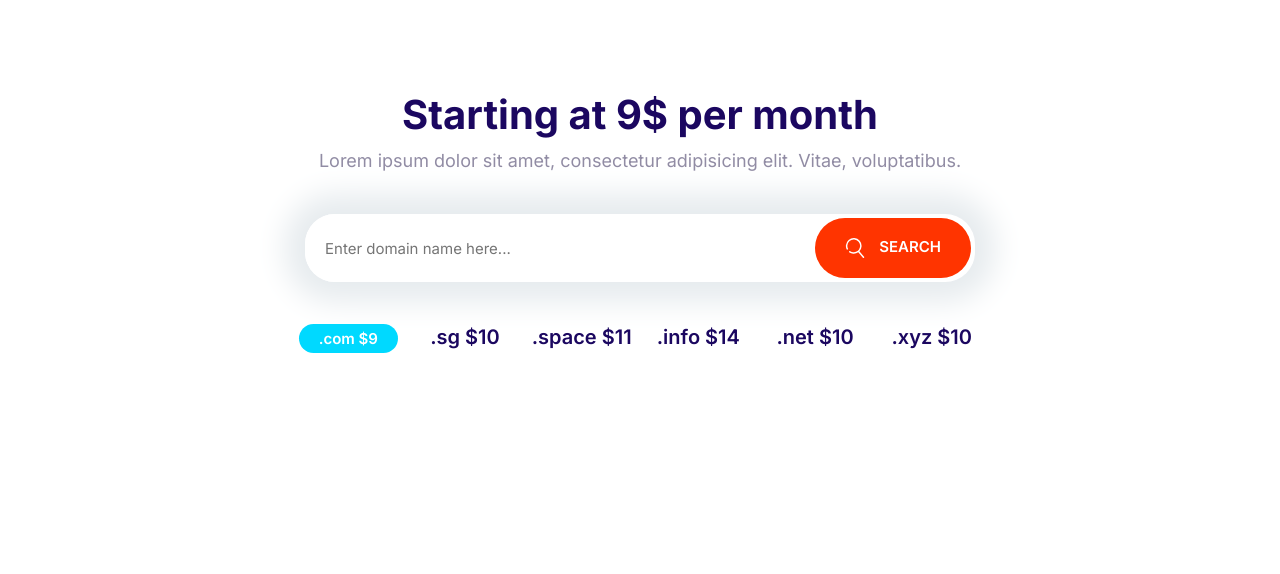
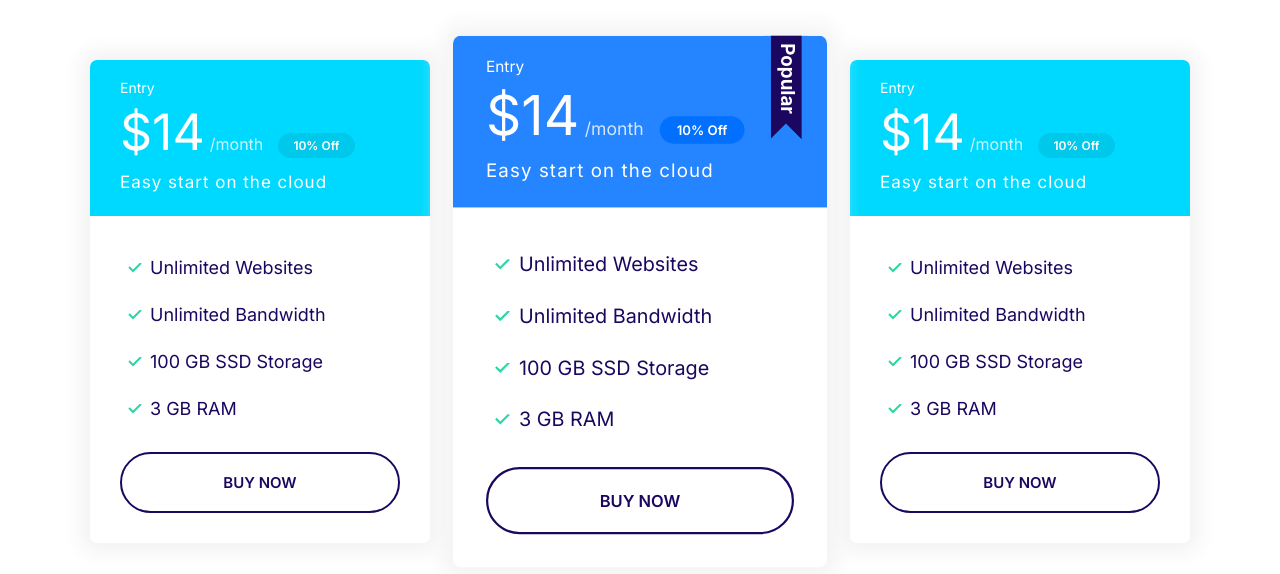
Before and after one commit to SavaEma/moshify-project, a website: page index.html in a window 1280 px wide. Drawn offline with Linux system fonts and the light colour scheme.

Commit message:
build the plans block component

```diff
--- a/css/styles.scss
+++ b/css/styles.scss
@@ -333,6 +333,10 @@ a {
     .card__header {
       background-color: map-get($colors, primary);
       color: #fff;
+
+      & .badge--primary {
+        background-color: darken(map-get($colors, primary), 7%);
+      }
     }
   }
 
@@ -350,6 +354,8 @@ a {
 // PLANS
 
 .plan {
+  transition: transform 0.2s ease-out;
+
   &__name {
     color: #fff;
     margin: 0;
@@ -379,7 +385,13 @@ a {
     margin-bottom: 2rem;
   }
 
+  &:hover {
+    transform: scale(1.05);
+  }
+
   &--popular {
+    transform: scale(1.1);
+
     & .card__header {
       position: relative;
     }
@@ -391,6 +403,10 @@ a {
       position: absolute;
       top: -6px;
       right: 5%;
+    }
+
+    &:hover {
+      transform: scale(1.15);
     }
   }
 
@@ -772,3 +788,16 @@ a {
     }
   }
 }
+
+// PLANS BLOCK
+
+.block-plans {
+  .grid {
+    gap: 8rem 4rem;
+  }
+
+  .card {
+    max-width: 500px;
+    margin: 0 auto;
+  }
+}
--- a/index.html
+++ b/index.html
@@ -14,35 +14,69 @@
     <link rel="stylesheet" href="css/styles.css" />
   </head>
   <body>
-    <section class="block containe block-domain">
-      <header class="block__header">
-        <h2>Starting at 9$ per month</h2>
-        <p>
-          Lorem ipsum dolor sit amet, consectetur adipisicing elit. Vitae,
-          voluptatibus.
-        </p>
-      </header>
-      <div class="input-group bow-shadow">
-        <input
-          type="text"
-          class="input"
-          placeholder="Enter domain name here..."
-        />
-        <button class="btn btn--accent">
-          <svg class="icon icon--white">
-            <use xlink:href="images/sprite.svg#search"></use>
-          </svg>
-          Search
-        </button>
+    <section class="block container block-plans">
+      <div class="grid grid--cols-3">
+        <div class="plan">
+          <div class="card card--secondary">
+            <header class="card__header">
+              <h3 class="plan__name">Entry</h3>
+              <span class="plan__price">$14</span>
+              <span class="plan__billing-cycle">/month</span>
+              <span class="badge badge--secondary badge--small">10% Off</span>
+              <span class="plan__description">Easy start on the cloud</span>
+            </header>
+            <div class="card__body">
+              <ul class="list list--tick">
+                <li class="list__item">Unlimited Websites</li>
+                <li class="list__item">Unlimited Bandwidth</li>
+                <li class="list__item">100 GB SSD Storage</li>
+                <li class="list__item">3 GB RAM</li>
+              </ul>
+              <button class="btn btn--outline btn--block">Buy now</button>
+            </div>
+          </div>
+        </div>
+        <div class="plan plan--popular">
+          <div class="card card--primary">
+            <header class="card__header">
+              <h3 class="plan__name">Entry</h3>
+              <span class="plan__price">$14</span>
+              <span class="plan__billing-cycle">/month</span>
+              <span class="badge badge--primary badge--small">10% Off</span>
+              <span class="plan__description">Easy start on the cloud</span>
+            </header>
+            <div class="card__body">
+              <ul class="list list--tick">
+                <li class="list__item">Unlimited Websites</li>
+                <li class="list__item">Unlimited Bandwidth</li>
+                <li class="list__item">100 GB SSD Storage</li>
+                <li class="list__item">3 GB RAM</li>
+              </ul>
+              <button class="btn btn--outline btn--block">Buy now</button>
+            </div>
+          </div>
+        </div>
+        <div class="plan">
+          <div class="card card--secondary">
+            <header class="card__header">
+              <h3 class="plan__name">Entry</h3>
+              <span class="plan__price">$14</span>
+              <span class="plan__billing-cycle">/month</span>
+              <span class="badge badge--secondary badge--small">10% Off</span>
+              <span class="plan__description">Easy start on the cloud</span>
+            </header>
+            <div class="card__body">
+              <ul class="list list--tick">
+                <li class="list__item">Unlimited Websites</li>
+                <li class="list__item">Unlimited Bandwidth</li>
+                <li class="list__item">100 GB SSD Storage</li>
+                <li class="list__item">3 GB RAM</li>
+              </ul>
+              <button class="btn btn--outline btn--block">Buy now</button>
+            </div>
+          </div>
+        </div>
       </div>
-      <ul class="list block-domain__prices">
-        <li><span class="badge badge--secondary">.com $9</span></li>
-        <li>.sg $10</li>
-        <li>.space $11</li>
-        <li>.info $14</li>
-        <li>.net $10</li>
-        <li>.xyz $10</li>
-      </ul>
     </section>
     <script src="js/main.js"></script>
   </body>
```
Also changed, not shown: components/plans-block.html (added, +64 -0 lines), css/styles.css, 1 other file.
